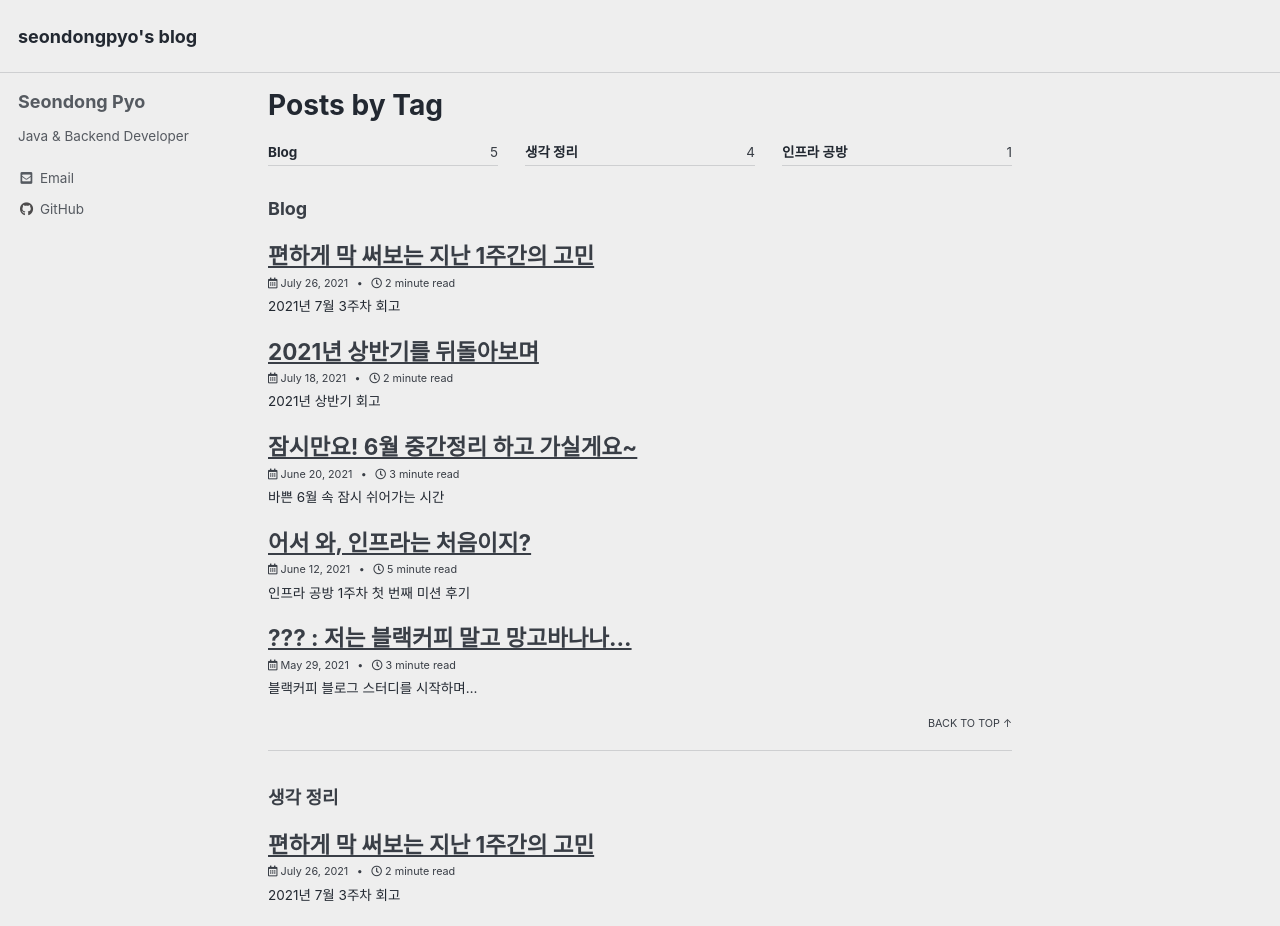
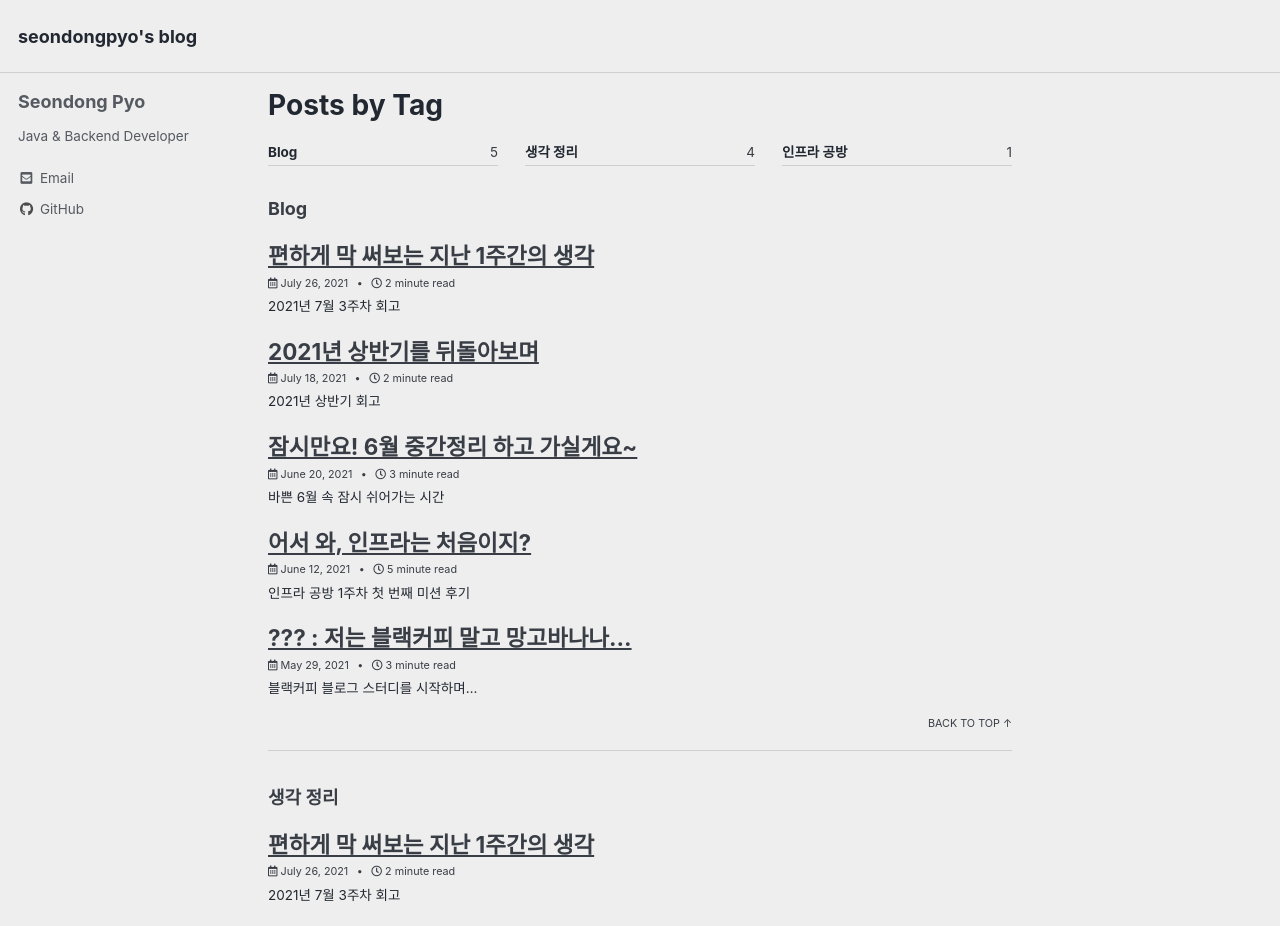
Before and after one commit to seondongpyo/seondongpyo.github.io, a Jekyll site: the page built from _pages/tag_archive.md, in a window 1280 px wide. Shown: the top 926 px of the page. Built offline with Jekyll 4.4.1, drawn with Linux system fonts in a browser that asks for light colours; cached includes are drawn as plain includes.

Commit message:
제목 수정

```diff
--- a/_posts/black-coffee-blog-study/2021-07-26-july-3rd-week-remembrance.md
+++ b/_posts/black-coffee-blog-study/2021-07-26-july-3rd-week-remembrance.md
@@ -1,5 +1,5 @@
 ---
-title:  "편하게 막 써보는 지난 1주간의 고민"
+title:  "편하게 막 써보는 지난 1주간의 생각"
 excerpt: "2021년 7월 3주차 회고"
 
 categories:
```
